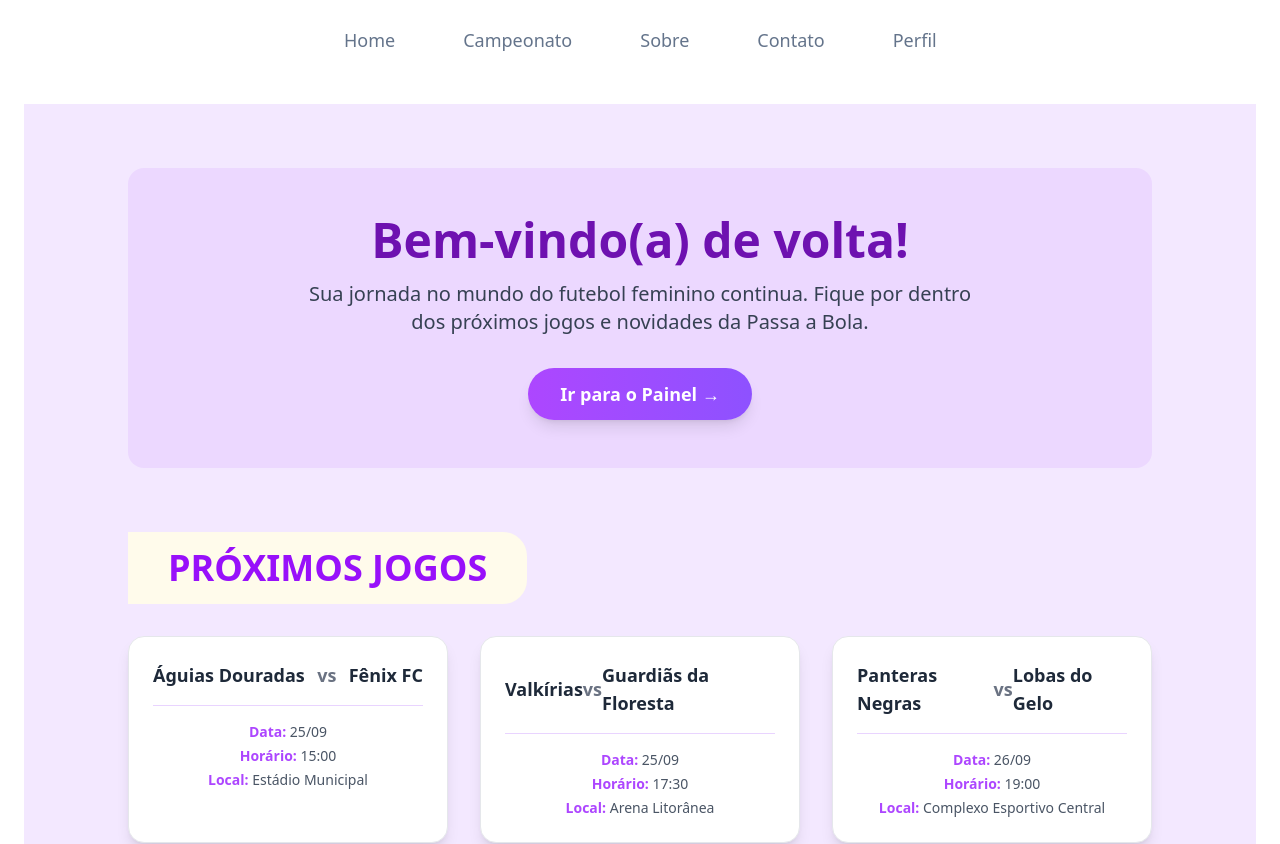
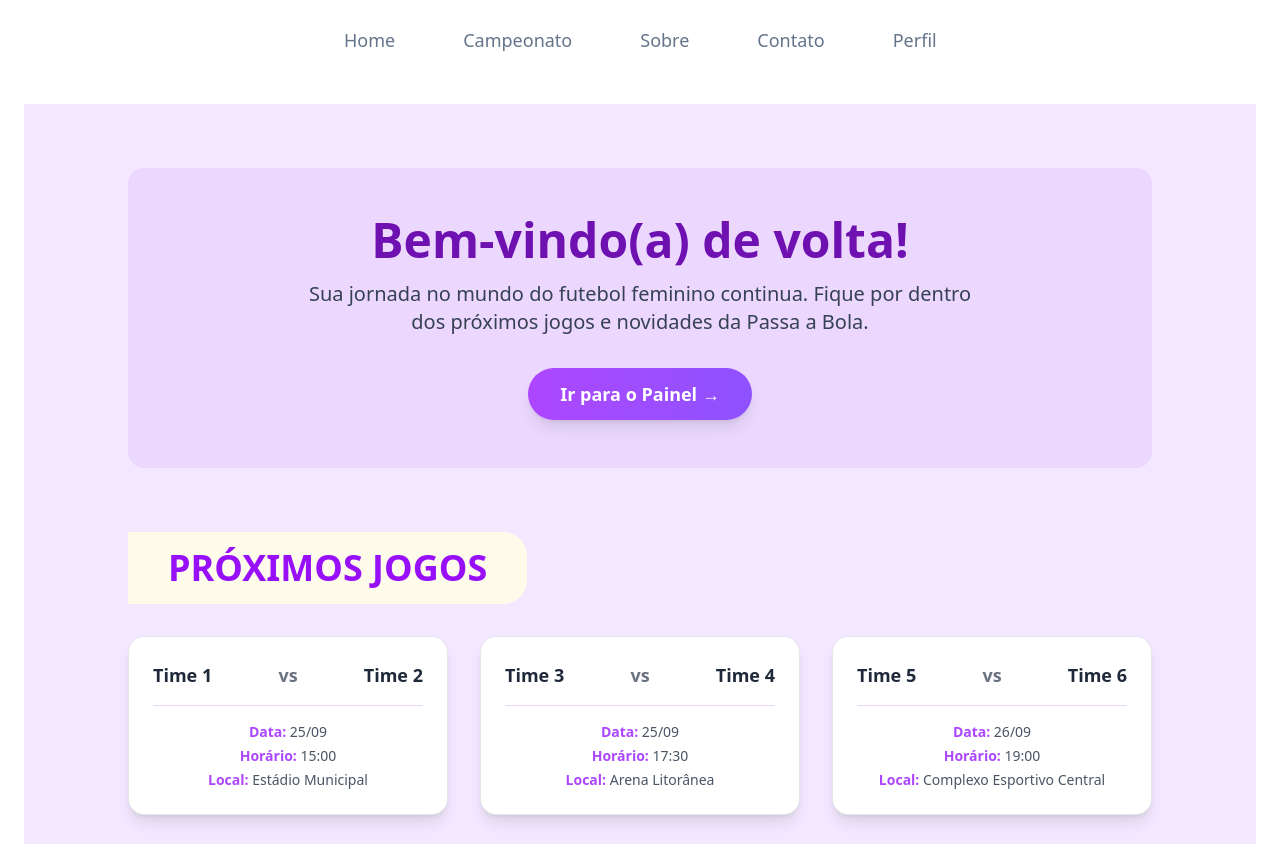
Before and after one commit to Projeto-Passa-a-Bola/frontend, a React (Vite) app: page /painel in a window 1280 px wide. Shown: the top 844 px of the page. Built offline with nearby package versions, Linux system fonts and the light colour scheme; sample sign-in values are in the browser's storage.

Commit message:
Alterando rotas

```diff
--- a/src/components/navigation/HeaderLogado.jsx
+++ b/src/components/navigation/HeaderLogado.jsx
@@ -11,7 +11,7 @@ function HeaderLogado() {
           <ul className="flex flex-row gap-15 font-medium text-(color:--text-secondary) text-lg">
             <li>
               <a
-                href="#home"
+                href="painel"
                 className="hover:text-purple-600 ease-out duration-100 hover:border-b-4 p-1"
               >
                 Home
--- a/src/components/pages/HomeLogada.jsx
+++ b/src/components/pages/HomeLogada.jsx
@@ -15,24 +15,24 @@ function HomeLogada() {
   const proximosJogos = [
     {
       id: 1,
-      timeA: "Águias Douradas",
-      timeB: "Fênix FC",
+      timeA: "Time 1",
+      timeB: "Time 2",
       horario: "15:00",
       data: "25/09",
       local: "Estádio Municipal"
     },
     {
       id: 2,
-      timeA: "Valkírias",
-      timeB: "Guardiãs da Floresta",
+      timeA: "Time 3",
+      timeB: "Time 4",
       horario: "17:30",
       data: "25/09",
       local: "Arena Litorânea"
     },
     {
       id: 3,
-      timeA: "Panteras Negras",
-      timeB: "Lobas do Gelo",
+      timeA: "Time 5",
+      timeB: "Time 6",
       horario: "19:00",
       data: "26/09",
       local: "Complexo Esportivo Central"
```
